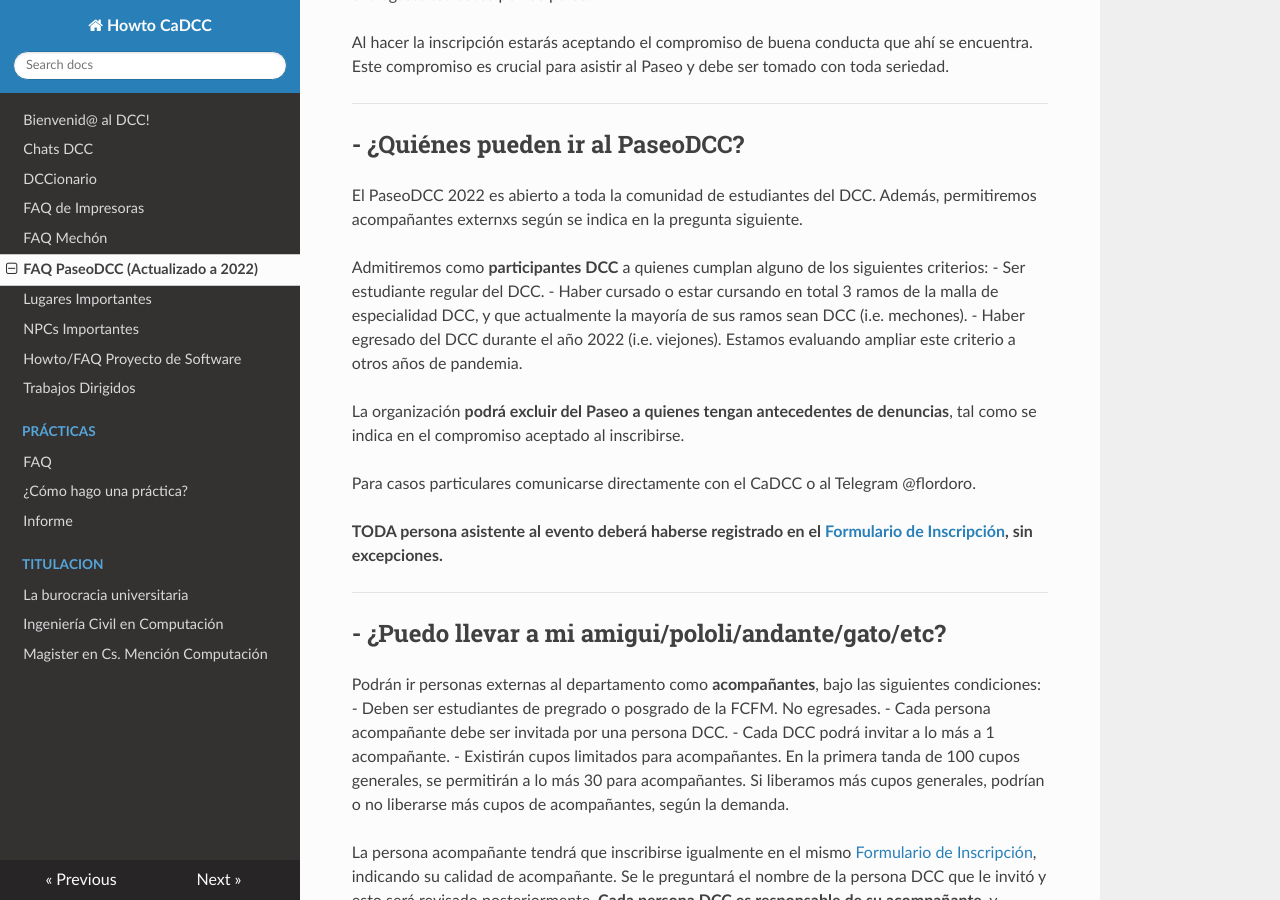
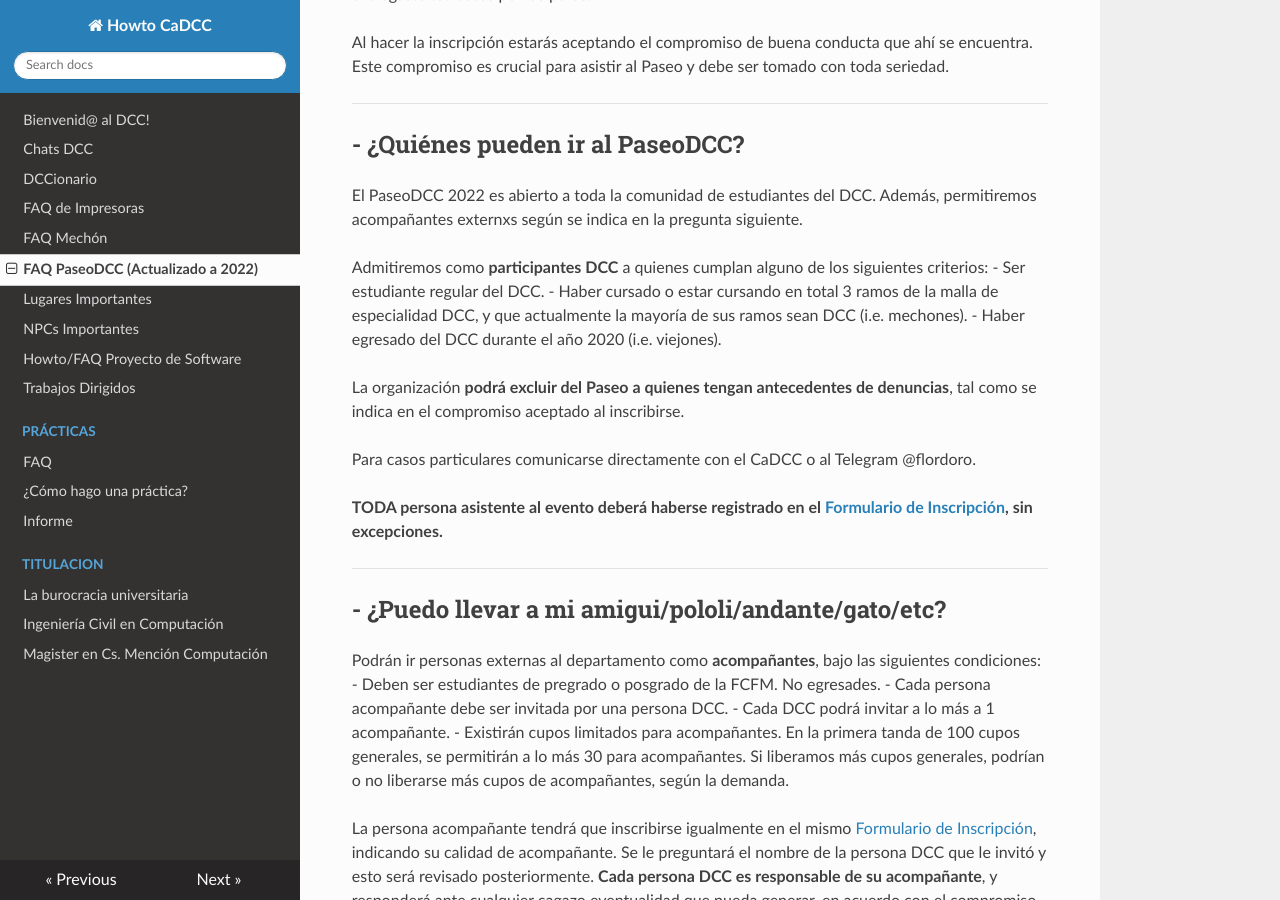
Before and after one commit to cadcc/howto, an MkDocs documentation site: the page built from docs/FAQ PaseoDCC.md, in a window 1280 px wide and 900 px high, scrolled down 1311 px. Built offline with MkDocs 1.6.1, drawn with Linux system fonts in a browser that asks for light colours; nearby versions of some CDN libraries.

Commit message:
Fix egresades

```diff
--- a/docs/FAQ PaseoDCC.md
+++ b/docs/FAQ PaseoDCC.md
@@ -47,7 +47,7 @@ El PaseoDCC 2022 es abierto a toda la comunidad de estudiantes del DCC. Además,
 Admitiremos como **participantes DCC** a quienes cumplan alguno de los siguientes criterios:
 - Ser estudiante regular del DCC.
 - Haber cursado o estar cursando en total 3 ramos de la malla de especialidad DCC, y que actualmente la mayoría de sus ramos sean DCC (i.e. mechones).
-- Haber egresado del DCC durante el año 2022 (i.e. viejones). Estamos evaluando ampliar este criterio a otros años de pandemia.
+- Haber egresado del DCC durante el año 2020 (i.e. viejones).
 
 La organización **podrá excluir del Paseo a quienes tengan antecedentes de denuncias**, tal como se indica en el compromiso aceptado al inscribirse.
 
```
